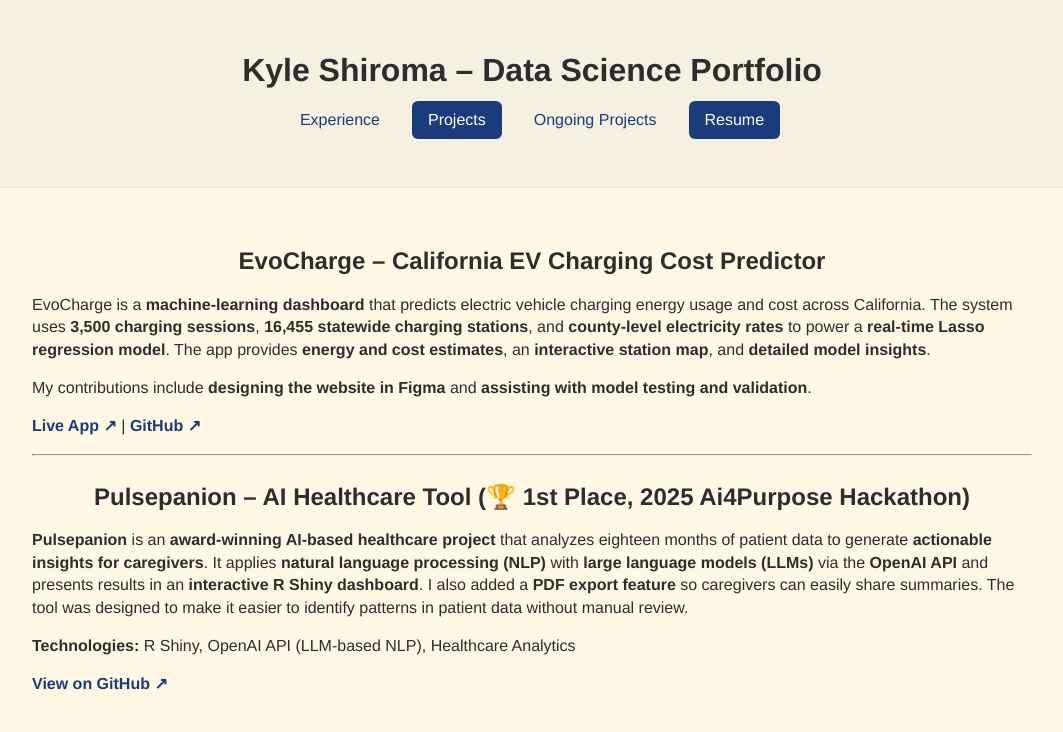
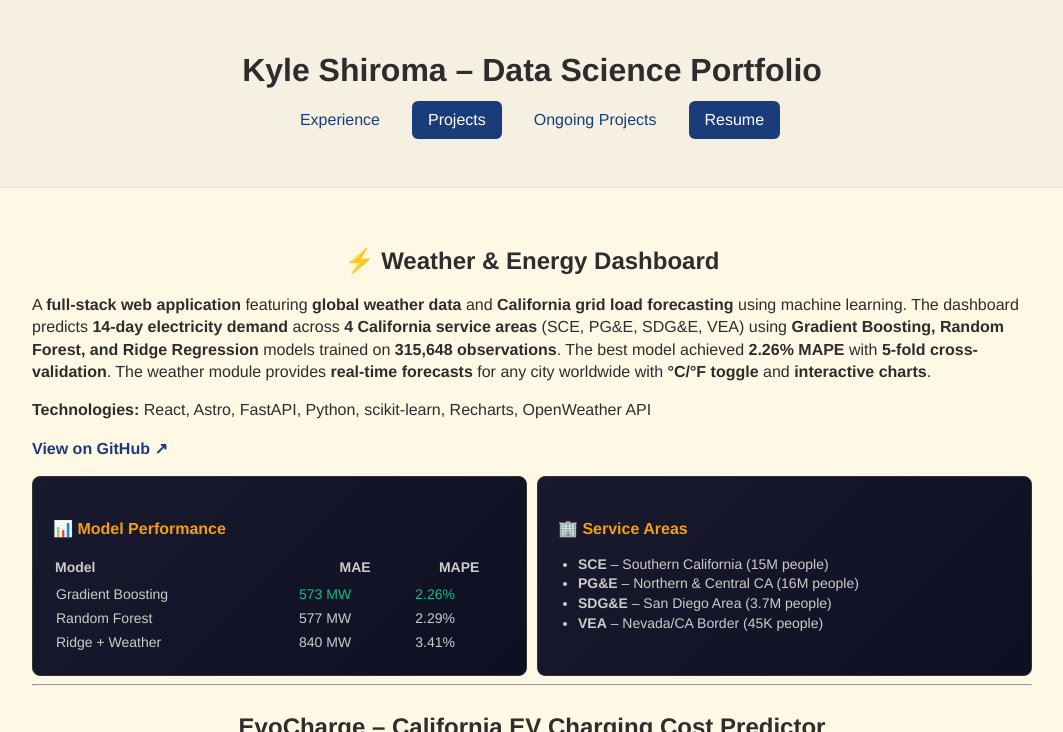
Before and after one commit to k-shiroma-code/k-shiroma-code.github.io, a Jekyll site: the page built from projects.md, in a window 1280 px wide and 900 px high, cut to the strip 0-732 px from the top of the window. Shown: the whole strip, without its empty margins (108-1171 px from the left). Built offline with Jekyll 4.4.1, drawn with Linux system fonts in a browser that asks for light colours.

Commit message:
Add Weather & Energy Dashboard project details
Added a new project section for the Weather & Energy Dashboard, detailing its features, technologies, and model performance metrics. Updated the EvoCharge project description.

```diff
--- a/projects.md
+++ b/projects.md
@@ -2,6 +2,37 @@
 title: Projects
 layout: default
 permalink: /projects/
+---
+
+## ⚡ Weather & Energy Dashboard
+
+A **full-stack web application** featuring **global weather data** and **California grid load forecasting** using machine learning. The dashboard predicts **14-day electricity demand** across **4 California service areas** (SCE, PG&E, SDG&E, VEA) using **Gradient Boosting, Random Forest, and Ridge Regression** models trained on **315,648 observations**. The best model achieved **2.26% MAPE** with **5-fold cross-validation**. The weather module provides **real-time forecasts** for any city worldwide with **°C/°F toggle** and **interactive charts**.
+
+**Technologies:** React, Astro, FastAPI, Python, scikit-learn, Recharts, OpenWeather API
+
+<a href="https://github.com/k-shiroma-code/Weather-API-Project" target="_blank" rel="noopener"><strong>View on GitHub ↗</strong></a>
+
+<div style="display: flex; gap: 10px; margin-top: 10px; flex-wrap: wrap;">
+  <div style="flex: 1; min-width: 280px; background: linear-gradient(135deg, #1a1a2e 0%, #0f0f23 100%); border-radius: 8px; padding: 20px; border: 1px solid #333;">
+    <h4 style="color: #f59e0b; margin-bottom: 10px;">📊 Model Performance</h4>
+    <table style="width: 100%; font-size: 14px; color: #ccc;">
+      <tr style="border-bottom: 1px solid #444;"><th style="text-align: left; padding: 5px 0;">Model</th><th>MAE</th><th>MAPE</th></tr>
+      <tr><td>Gradient Boosting</td><td style="color: #10b981;">573 MW</td><td style="color: #10b981;">2.26%</td></tr>
+      <tr><td>Random Forest</td><td>577 MW</td><td>2.29%</td></tr>
+      <tr><td>Ridge + Weather</td><td>840 MW</td><td>3.41%</td></tr>
+    </table>
+  </div>
+  <div style="flex: 1; min-width: 280px; background: linear-gradient(135deg, #1a1a2e 0%, #0f0f23 100%); border-radius: 8px; padding: 20px; border: 1px solid #333;">
+    <h4 style="color: #f59e0b; margin-bottom: 10px;">🏢 Service Areas</h4>
+    <ul style="font-size: 14px; color: #ccc; padding-left: 20px;">
+      <li><strong>SCE</strong> – Southern California (15M people)</li>
+      <li><strong>PG&E</strong> – Northern & Central CA (16M people)</li>
+      <li><strong>SDG&E</strong> – San Diego Area (3.7M people)</li>
+      <li><strong>VEA</strong> – Nevada/CA Border (45K people)</li>
+    </ul>
+  </div>
+</div>
+
 ---
 
 ## EvoCharge – California EV Charging Cost Predictor
```
